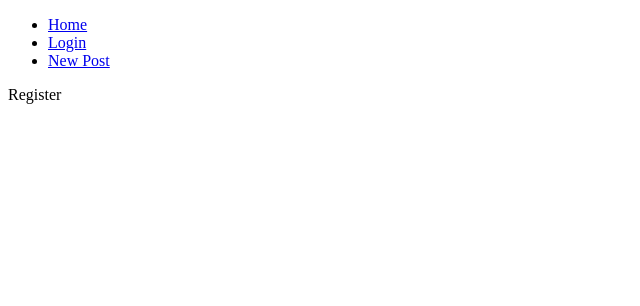
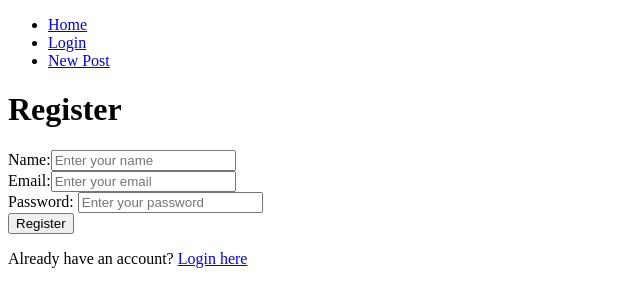
Before and after one commit to augolv/Blog, a React (Vite) app in the folder frontend/: page /register in a window 1280 px wide. Shown: the top 306 px of the page, without its empty margins (0-640 px from the left). Built offline with nearby package versions, Linux system fonts and the light colour scheme.

Commit message:
feat: add basic views for Home, Login, Register, Post and CreatePost

```diff
--- a/frontend/src/views/CreatePost.jsx
+++ b/frontend/src/views/CreatePost.jsx
@@ -1,3 +1,18 @@
 export default function CreatePost() {
-  return <h1>CreatePost</h1>;
+  return (
+    <div>
+      <h1>CreatePost</h1>
+      <form>
+        <div>
+          <label>Title:</label>
+          <input type="text" placeholder="Enter post title" />
+        </div>
+        <div>
+          <label>Content:</label>
+          <textarea placeholder="Enter post content"></textarea>
+        </div>
+        <button type="submit">Create Post</button>
+      </form>
+    </div>
+  );
 }
--- a/frontend/src/views/Home.jsx
+++ b/frontend/src/views/Home.jsx
@@ -1,3 +1,4 @@
+import { Link } from "react-router";
 import PostCard from "../components/PostCard";
 
 export default function Home() {
@@ -25,10 +26,16 @@ export default function Home() {
   return (
     <div>
       <h1>Home</h1>
-
-      {mockPosts.map((post) => (
-        <PostCard key={post.id} post={post} />
-      ))}
+      <ul>
+        {mockPosts.map((post) => (
+          <li>
+            <PostCard key={post.id} post={post} />
+            <Link to={`/posts/${post.id}`}>
+              <button>Read More</button>
+            </Link>
+          </li>
+        ))}
+      </ul>
     </div>
   );
 }
--- a/frontend/src/views/Login.jsx
+++ b/frontend/src/views/Login.jsx
@@ -1,3 +1,23 @@
+import { Link } from "react-router";
+
 export default function Login() {
-  return <h1>Login</h1>;
+  return (
+    <div>
+      <h1>Login</h1>
+      <form>
+        <div>
+          <label>Email:</label>
+          <input type="email" placeholder="Enter your email" />
+        </div>
+        <div>
+          <label>Password: </label>
+          <input type="password" placeholder="Enter your password" />
+        </div>
+        <button type="submit">Login</button>
+      </form>
+      <p>
+        Don't have an account? <Link to={"/register"}>Register here</Link>
+      </p>
+    </div>
+  );
 }
--- a/frontend/src/views/Post.jsx
+++ b/frontend/src/views/Post.jsx
@@ -1,3 +1,20 @@
+import { useParams } from "react-router";
+
 export default function Post() {
-  return <h1>Post</h1>;
+  const { id } = useParams();
+
+  const mockPost = {
+    id,
+    title: `Post ${id}`,
+    content:
+      "At vero eos et accusamus et iusto odio dignissimos ducimus qui blanditiis praesentium voluptatum deleniti atque corrupti quos dolores et quas molestias excepturi sint occaecati cupiditate non provident, similique sunt in culpa qui officia deserunt mollitia animi, id est laborum et dolorum fuga. Et harum quidem rerum facilis est et expedita distinctio. Nam libero tempore, cum soluta nobis est eligendi optio cumque nihil impedit quo minus id quod maxime placeat facere possimus, omnis voluptas assumenda est, omnis dolor repellendus. Temporibus autem quibusdam et aut officiis debitis aut rerum necessitatibus saepe eveniet ut et voluptates repudiandae sint et molestiae non recusandae. Itaque earum rerum hic tenetur a sapiente delectus, ut aut reiciendis voluptatibus maiores alias consequatur aut perferendis doloribus asperiores repellat.",
+  };
+
+  return (
+    <div>
+      <h1>PostDetail</h1>
+      <h2>{mockPost.title}</h2>
+      <p>{mockPost.content}</p>
+    </div>
+  );
 }
--- a/frontend/src/views/Register.jsx
+++ b/frontend/src/views/Register.jsx
@@ -1,5 +1,27 @@
-import React from "react";
+import { Link } from "react-router";
 
 export default function Register() {
-  return <div>Register</div>;
+  return (
+    <div>
+      <h1>Register</h1>
+      <form>
+        <div>
+          <label>Name:</label>
+          <input type="text" placeholder="Enter your name" />
+        </div>
+        <div>
+          <label>Email:</label>
+          <input type="email" placeholder="Enter your email" />
+        </div>
+        <div>
+          <label>Password: </label>
+          <input type="password" placeholder="Enter your password" />
+        </div>
+        <button type="submit">Register</button>
+      </form>
+      <p>
+        Already have an account? <Link to={"/login"}>Login here</Link>
+      </p>
+    </div>
+  );
 }
```
Also changed, not shown: 1 other file (tests, documents, lock files or other folders).
